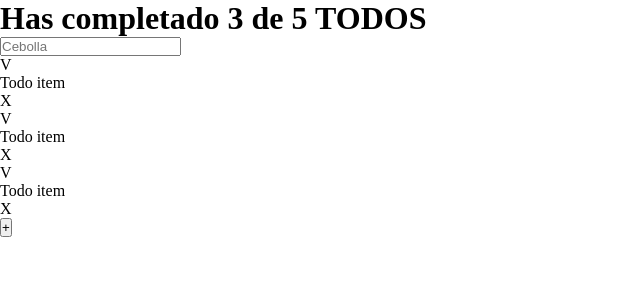
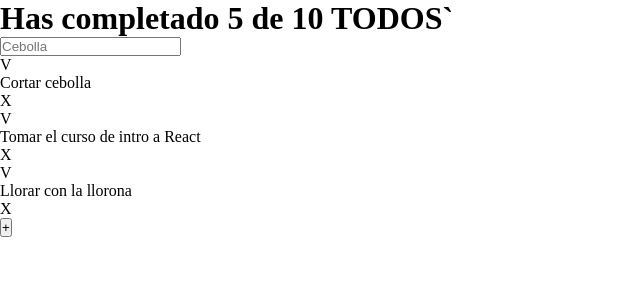
Before and after one commit to jazzielp/todo-react, a React (Vite) app: page / in a window 1280 px wide. Shown: the top 300 px of the page, without its empty margins (0-640 px from the left). Built offline with nearby package versions, Linux system fonts and the light colour scheme.

Commit message:
Adding properties to components and rendering them

```diff
--- a/src/App.jsx
+++ b/src/App.jsx
@@ -6,14 +6,34 @@ import TodoSearch from './components/TodoSearch'
 
 function App() {
 
+  const TODOS_LIST = [
+    {
+      id: 1,
+      text: 'Cortar cebolla',
+      completed: true
+    },
+    {
+      id: 2,
+      text: 'Tomar el curso de intro a React',
+      completed: false
+    },
+    {
+      id: 3,
+      text: 'Llorar con la llorona',
+      completed: false
+    },
+  ]
+
   return (
     <>
-      <TodoCounter />
-      <TodoSearch/>
+      <TodoCounter total={10} completed={5} />
+      <TodoSearch />
       <TodoList>
-        <TodoItem />
-        <TodoItem />
-        <TodoItem />
+        {
+          TODOS_LIST.map(todo => (
+            <TodoItem key={todo.id} text={todo.text} completed={todo.completed} />
+          ))
+        }
       </TodoList>
       <CreateTodoButton />
     </>
--- a/src/components/TodoCounter.jsx
+++ b/src/components/TodoCounter.jsx
@@ -1,6 +1,13 @@
-function TodoCounter() {
+import PropTypes from 'prop-types'
+function TodoCounter({ total, completed }) {
     return (
-        <h1>Has completado 3 de 5 TODOS</h1>
+        <h1>Has completado {completed} de {total} TODOS`</h1>
     )
 }
+
+TodoCounter.propTypes = {
+    total: PropTypes.number.isRequired,
+    completed: PropTypes.number.isRequired
+}
+
 export default TodoCounter
--- a/src/components/TodoItem.jsx
+++ b/src/components/TodoItem.jsx
@@ -1,10 +1,16 @@
-function TodoItem() {
+import PropTypes from 'prop-types'
+function TodoItem({ text, completed }) {
     return (
         <li>
             <span>V</span>
-            <p>Todo item</p>
+            <p>{text}</p>
             <span>X</span>
         </li>
     )
 }
+
+TodoItem.propTypes = {
+    text: PropTypes.string.isRequired,
+    completed: PropTypes.bool.isRequired
+}
 export default TodoItem
```
